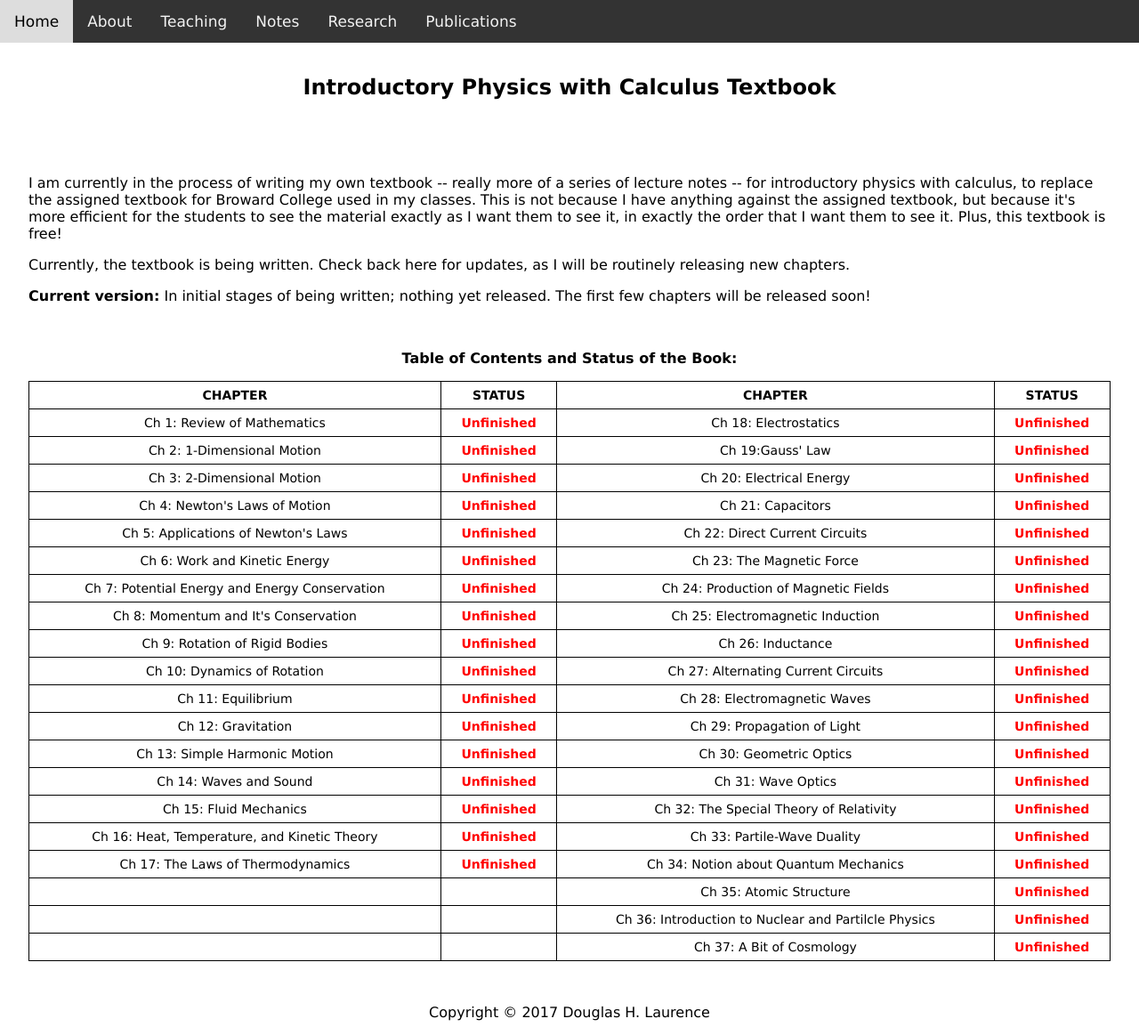
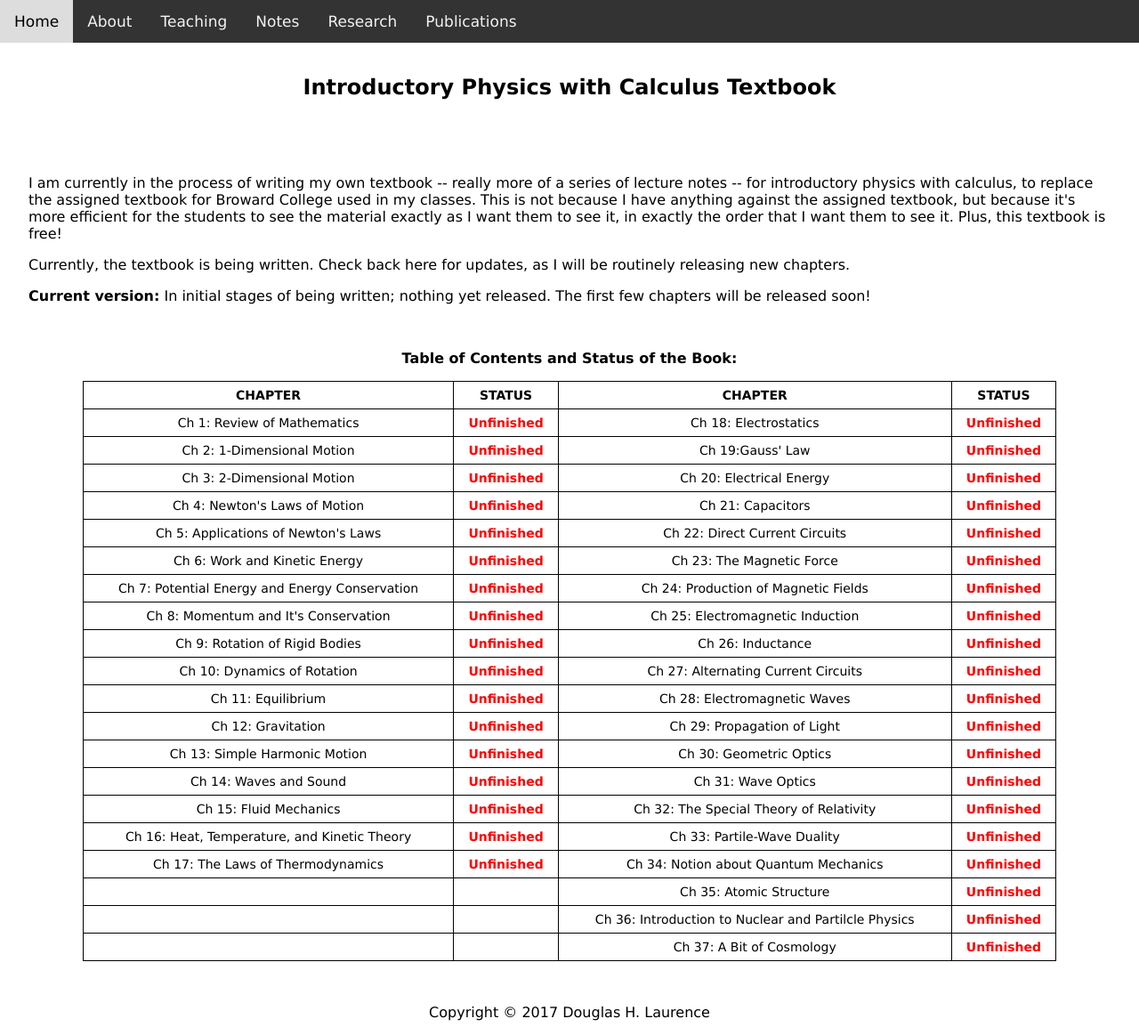
Before and after one commit to dhlaurence/dhlaurence.github.io, a Jekyll site: the page built from uptextbook.html, in a window 1280 px wide. Shown: the whole page at 89% size. Built offline with Jekyll 4.4.1, drawn with Linux system fonts in a browser that asks for light colours.

Commit message:
Update uptextbook.html

```diff
--- a/uptextbook.html
+++ b/uptextbook.html
@@ -27,7 +27,7 @@
 
   <p><center><b>Table of Contents and Status of the Book:</b></center></p>
 
-  <center><table style="width:100%">
+  <center><table style="width:90%">
   <tr>
     <th>CHAPTER</th>
     <th>STATUS</th>
```
